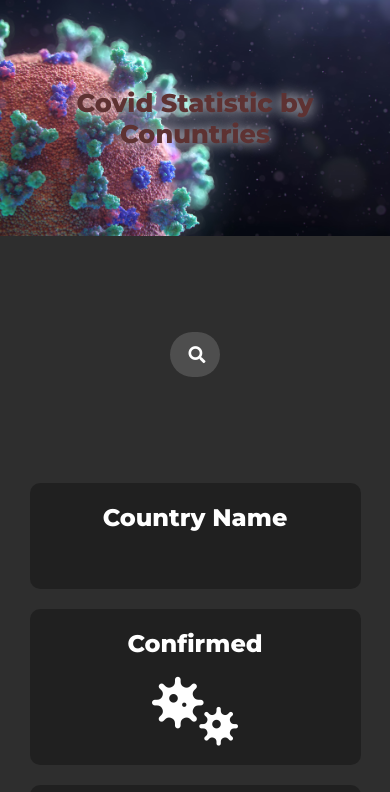
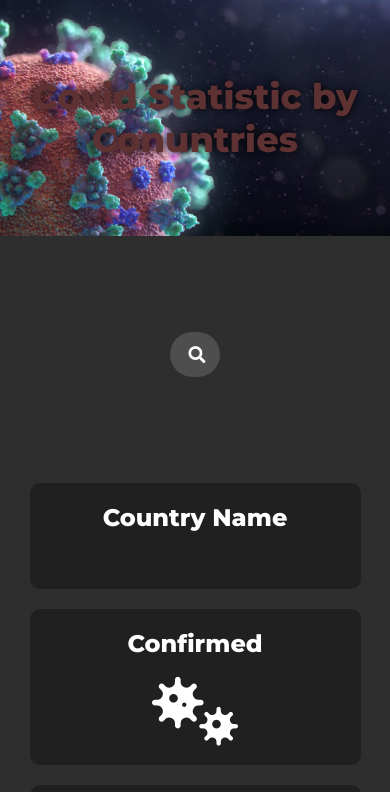
Before and after one commit to astonaqulovsukhrob/covid-19, a plain HTML site: page index.html in a window 390 px wide. Shown: the top 792 px of the page. Drawn offline with Linux system fonts and the light colour scheme; no server answers.

Commit message:
Update style.css

```diff
--- a/css/style.css
+++ b/css/style.css
@@ -16,7 +16,7 @@ header {
   background-repeat: no-repeat;
   background-position: center;
   color: rgb(94, 50, 50);
-  text-shadow: 0 0 15px #fff;
+  text-shadow: 0 0 10px #000;
 }
 
 header, .container {
@@ -134,6 +134,6 @@ footer {
 
 @media (max-width: 768px) {
   header {
-    font-size: .8rem;
+    font-size: 1.1rem;
   }
 }
```
